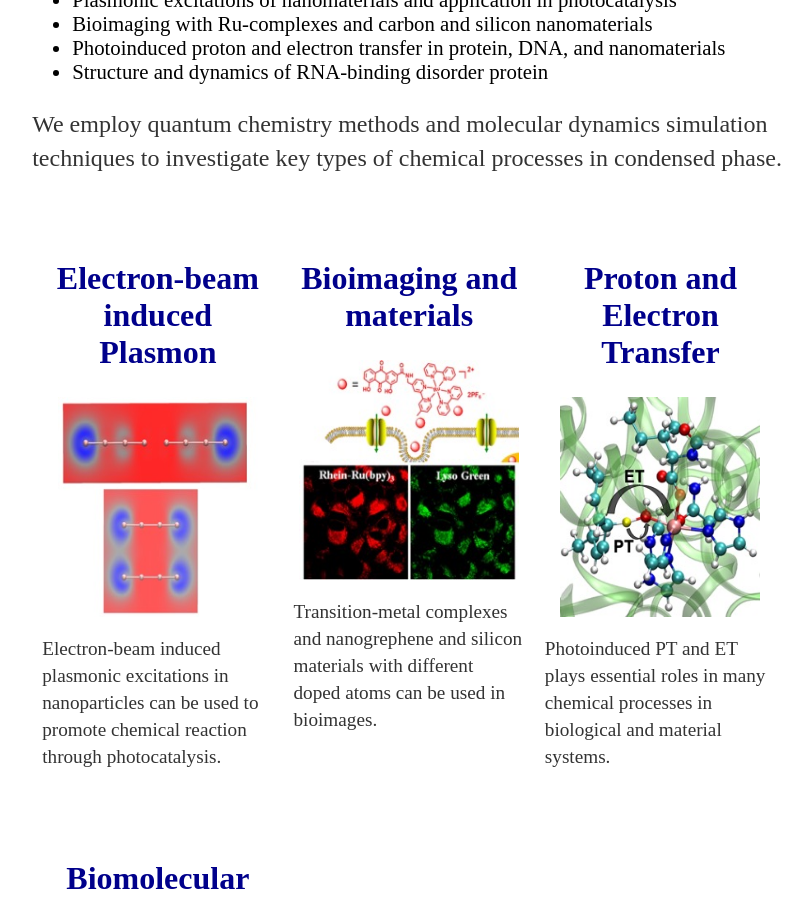
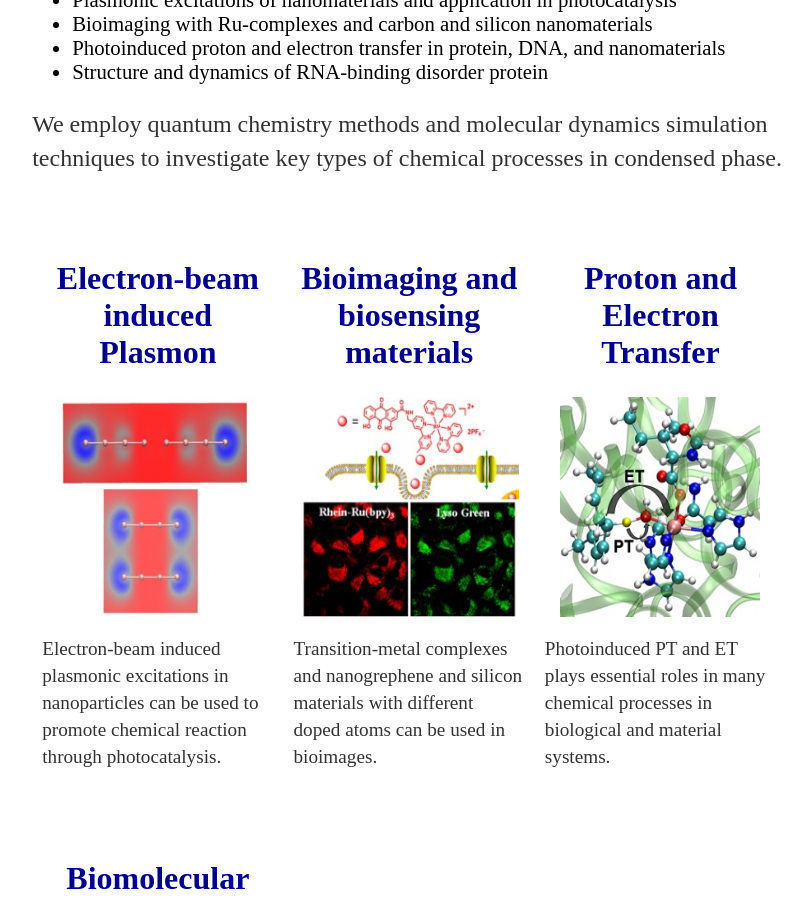
Before and after one commit to comchemyu/und.research.github.io, a Jekyll site: the page built from index.html, in a window 1280 px wide and 900 px high, scrolled down 347 px. Shown: the whole window, without its empty margins (227-1039 px from the left). Built offline with Jekyll 4.4.1, drawn with Linux system fonts in a browser that asks for light colours.

Commit message:
Update index.html

```diff
--- a/index.html
+++ b/index.html
@@ -63,7 +63,7 @@
 	  	<p style="text-align:left; font-size:120%;"}>Electron-beam induced plasmonic excitations in nanoparticles can be used to promote chemical reaction through photocatalysis.</p>
 	</div>
 	<div class="column">
-		<a href="/und.research.github.io/publications/bio imaging" style="color:darkblue;"><h2 style="text-align:center; font-size:200%;">Bioimaging and materials</h2></a>
+		<a href="/und.research.github.io/publications/bio imaging" style="color:darkblue;"><h2 style="text-align:center; font-size:200%;">Bioimaging and biosensing materials</h2></a>
 		<a href="/und.research.github.io/publications/bio imaging"><img src="/und.research.github.io/bioimage_new.jpg" width="220" height="220"></a>
 		<p style="text-align:left; font-size:120%;"}>Transition-metal complexes and nanogrephene and silicon materials with different doped atoms can be used in bioimages.</p>
 	</div>
```
